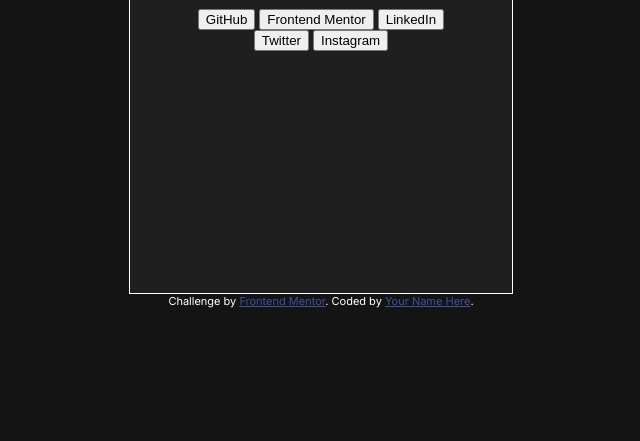
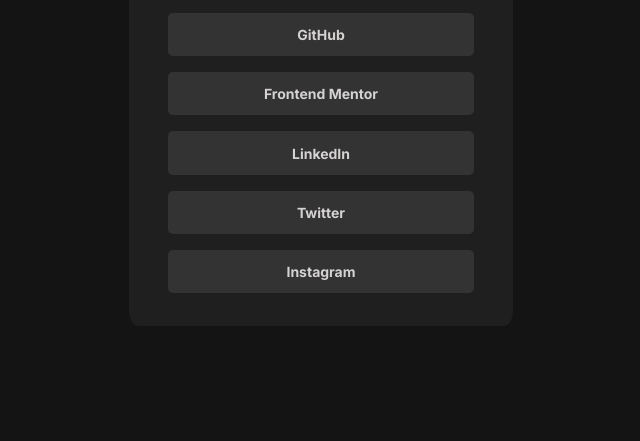
Before and after one commit to MitchellQuevedo/social-links-profile, a plain HTML site: page index.html in a window 1280 px wide. Shown: the part 359-800 px from the top of the page, without its empty margins (319-959 px from the left). Drawn offline with Linux system fonts and the light colour scheme.

Commit message:
section-and-css-finished
Links buttons and css ready.

```diff
--- a/index.html
+++ b/index.html
@@ -29,11 +29,11 @@
       </header>
 
       <section> <!--Analizar si usarlos como botones es correcto-->
-       <button>GitHub</button>
-      <button>Frontend Mentor</button>
-      <button>LinkedIn</button>
-      <button>Twitter</button>
-      <button>Instagram</button>
+       <a href="https://www.frontendmentor.io/home">GitHub</a>
+      <a href="https://www.frontendmentor.io/home">Frontend Mentor</a>
+      <a href="https://www.frontendmentor.io/home">LinkedIn</a>
+      <a href="https://www.frontendmentor.io/home">Twitter</a>
+      <a href="https://www.frontendmentor.io/home">Instagram</a>
       </section>
 
     </div>
@@ -42,10 +42,7 @@
 
 
 
-  <div class="attribution">
-    Challenge by <a href="https://www.frontendmentor.io?ref=challenge" target="_blank">Frontend Mentor</a>.
-    Coded by <a href="#">Your Name Here</a>.
-  </div>
+
 </body>
 
 </html>
--- a/styles.css
+++ b/styles.css
@@ -23,13 +23,15 @@
     flex-direction: column;
    text-align: center;
     align-items: center;
+
     margin: 0 auto;
     width: min(384px, 90%);
     min-width: 350px;
     min-height: 520px ;
     background-color: hsl(0, 0%, 12%) ;
-    border: 1px solid white;
-    padding: 0;
+    border: 1px solid transparent;
+    border-radius: 2.5%;
+
 }
 
 .main-container{
@@ -37,8 +39,13 @@
     flex-direction: column;
     justify-content: center;
     align-items: center;
+    min-width: 90%;
     padding:2.5rem;
 
+gap: 1rem;
+padding-left: 1.2rem;
+padding-right: 1.2rem;
+padding-bottom: 2rem;
 }
 
 header{
@@ -57,22 +64,50 @@
 
 h1{
     margin-bottom: 0;
-    font-size:1.3rem;
+    font-size:1.4rem;
     font-weight: 500;
 }
 
 h2{
     margin-top: 0.4rem;
-    font-size: 0.75rem;
+    font-size: 0.8rem;
     font-weight: 600;
     color:hsla(75, 94%, 57%, 0.839);
 }
 
 h3{
-    font-size: 0.75rem;
+    font-size: 0.8rem;
     font-weight: 400;
     color:   hsl(0, 3%, 83%);
 }
 
-.attribution { font-size: 11px; text-align: center; }
-    .attribution a { color: hsl(228, 45%, 44%); }
+
+section{
+   display: flex;
+   flex-direction: column;
+
+   min-width: 100%;
+   gap:1rem;
+}
+
+
+section a{
+    min-width:100%;
+    min-height: 2.7rem;
+    background-color:   hsl(0, 0%, 20%);
+    color:hsl(0, 3%, 83%);
+    font-weight: 700;
+    border: 1px solid transparent;
+    border-radius: 5px;
+    align-content: center;
+    text-decoration: none;
+
+}
+
+
+
+section a:hover{
+    background-color: hsla(75, 94%, 57%, 0.839);
+    color: hsl(0, 0%, 8%);
+
+}
```
